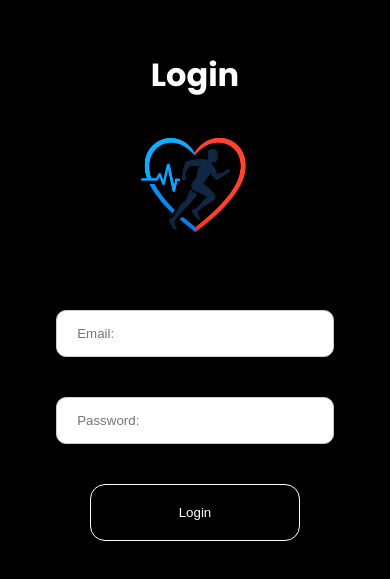
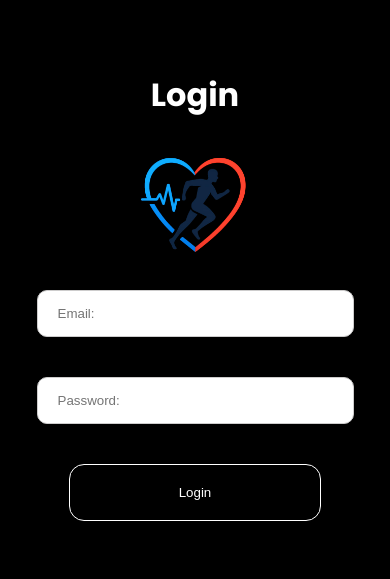
Before and after one commit to IM-DeV-Vitor/SportForU, a React (Vite) app: page / in a window 390 px wide. Shown: the part 137-716 px from the top of the page. Built offline with nearby package versions, Linux system fonts and the light colour scheme; a web font is replaced by a local one.

Commit message:
Responsive

```diff
--- a/src/components/login/login-items/login-items.module.css
+++ b/src/components/login/login-items/login-items.module.css
@@ -1,8 +1,12 @@
 @import url('https://fonts.googleapis.com/css2?family=Poppins:ital,wght@0,100;0,200;0,300;0,400;0,500;0,600;0,700;0,800;0,900;1,100;1,200;1,300;1,400;1,500;1,600;1,700;1,800;1,900&family=Tagesschrift&display=swap');
+* {
+    -webkit-tap-highlight-color: transparent;
+}
+
 .container {
     display: flex;
     flex-direction: column;
-    height: 65vh;
+    min-height: 65vh;
     width: 22vw;
     align-items: center;
     justify-content: center;
@@ -10,19 +14,20 @@
     background-color: black;
     border-radius: 8px;
     border: .6px solid white;
+    overflow: hidden;
 }
 
 .inputsContainer {
     display: flex;
     align-items: center;
     flex-direction: column;
+    gap: 40px;
     width: 90%;
 }
 
 input {
     padding: 15px 20px;
     width: 90%;
-    margin-top: 40px;
     border-radius: 10px;
     border: .5px solid rgb(205, 204, 204);
     max-width: 275px;
@@ -31,7 +36,6 @@ input {
 button {
     display: block;
     margin: auto;
-    margin-top: 40px;
     padding: 20px 20px;
     width: 80%;
     cursor: pointer;
@@ -120,3 +124,11 @@ h1 {
         margin-top: 15px;
     }
 }
+
+@media screen and (max-width: 500px) and (orientation: portrait) {
+    .container {
+        width: 90vw;
+        padding: 10px;
+        border: none;
+    }
+}
--- a/src/components/login/login.module.css
+++ b/src/components/login/login.module.css
@@ -4,6 +4,7 @@ html, body {
     background-color: black;
     display: flex;
     justify-content: center;
+    height: 100vh;
 }
 
 .container {
@@ -12,5 +13,6 @@ html, body {
     align-items: center;
     background-color: rgb(0, 0, 0);
     height: 100vh;
-    max-width: 90vw;
+    max-width: 100vw;
+    overflow: hidden;
 }
```
